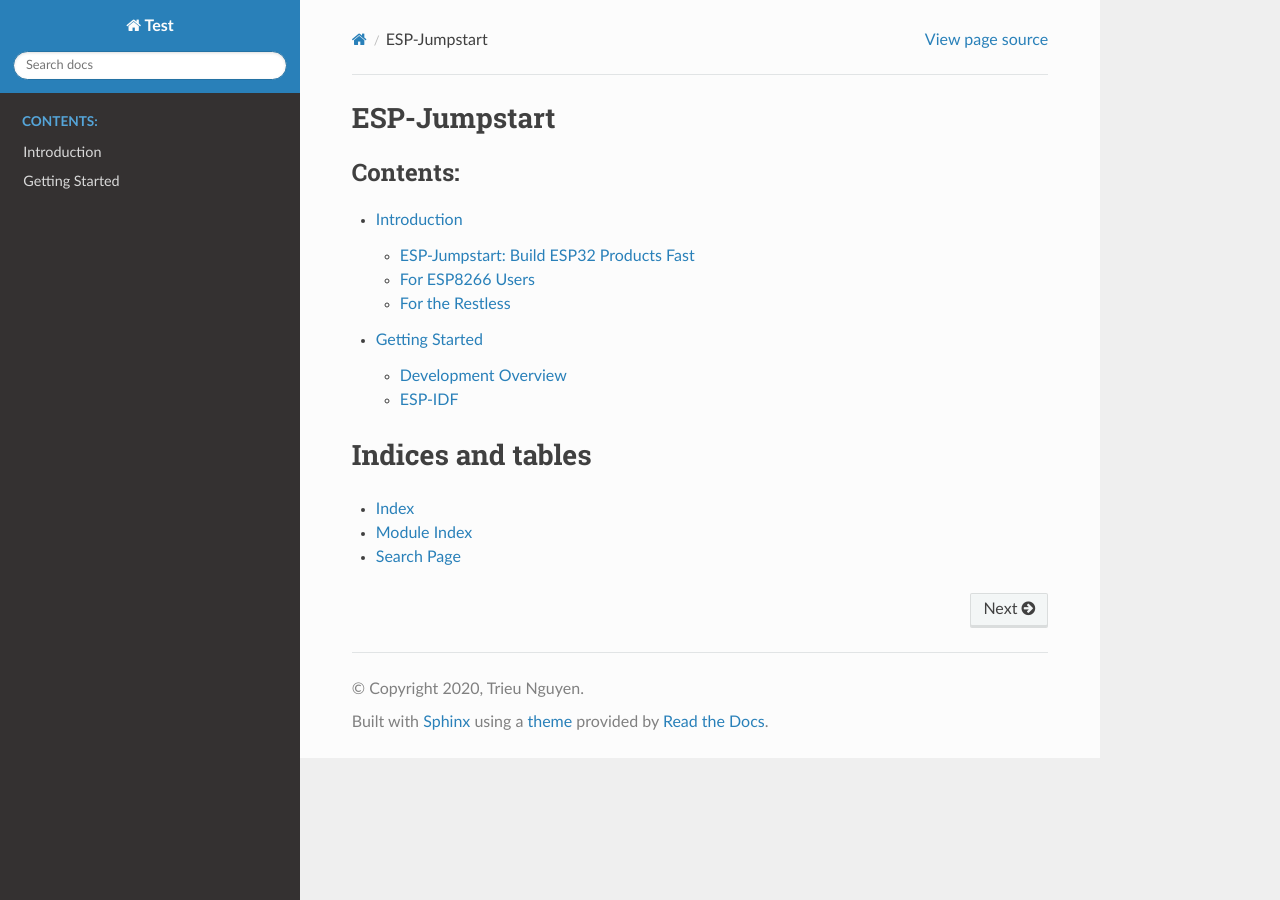
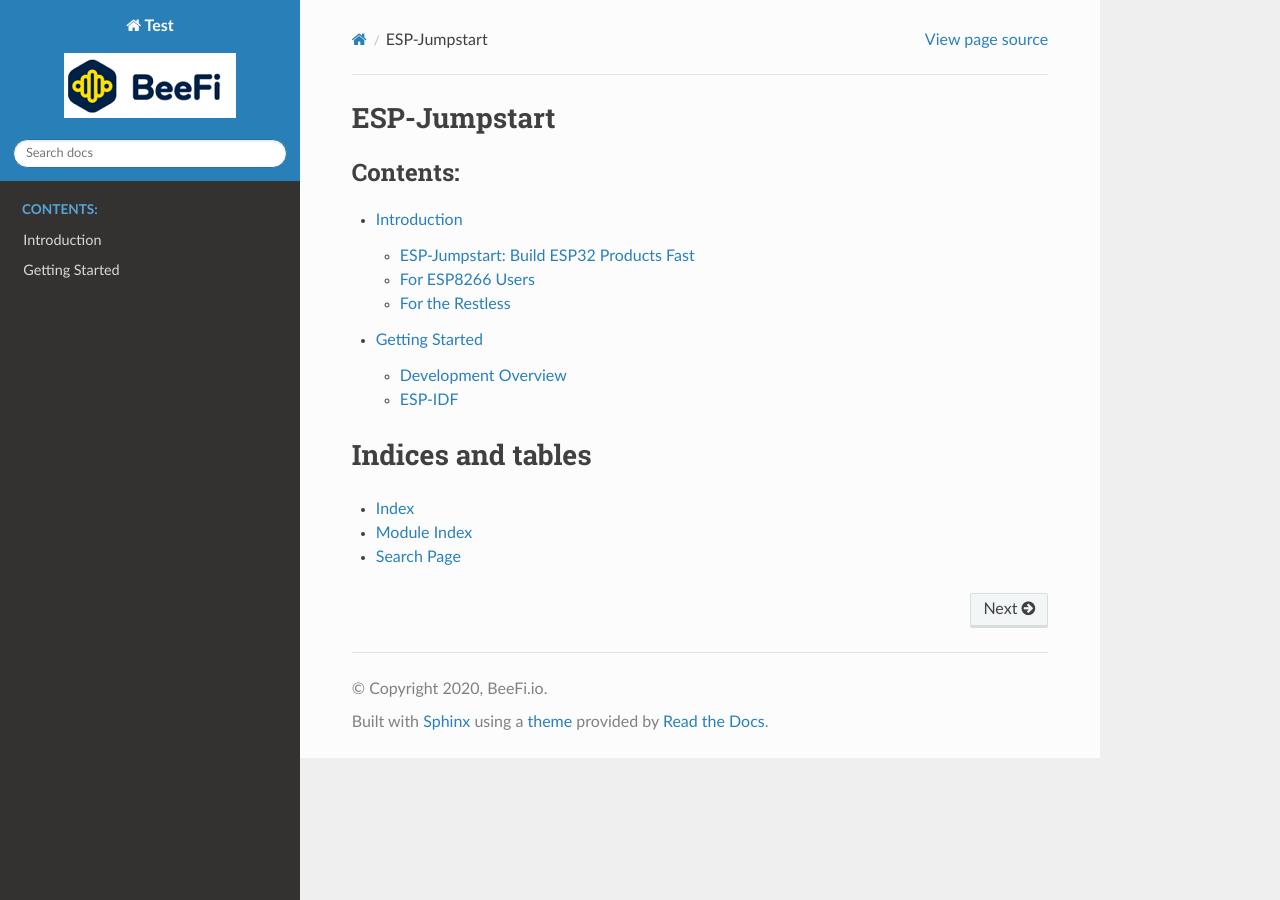
Before and after one commit to HaiTrieuNg/TestReadTheDocs, a Sphinx documentation site: the page built from source/index.rst, in a window 1280 px wide. Built offline with Sphinx 7.4.7 and the Read the Docs theme 2.0.0, drawn with Linux system fonts in a browser that asks for light colours.

Commit message:
Add files via upload

```diff
--- a/source/conf.py
+++ b/source/conf.py
@@ -18,8 +18,8 @@ sys.path.insert(0, os.path.abspath('..'))
 # -- Project information -----------------------------------------------------
 
 project = 'Test'
-copyright = '2020, Trieu Nguyen'
-author = 'Trieu Nguyen'
+copyright = '2020, BeeFi.io'
+author = 'BeeFi'
 
 # The full version, including alpha/beta/rc tags
 release = '0.0.1'
@@ -48,7 +48,7 @@ exclude_patterns = []
 # a list of builtin themes.
 #
 html_theme = 'sphinx_rtd_theme'
-
+html_logo = 'BeeFi_Logo.png'
 master_doc = 'index'
 # Add any paths that contain custom static files (such as style sheets) here,
 # relative to this directory. They are copied after the builtin static files,
```
Also changed, not shown: source/BeeFi_Logo.png (added).
